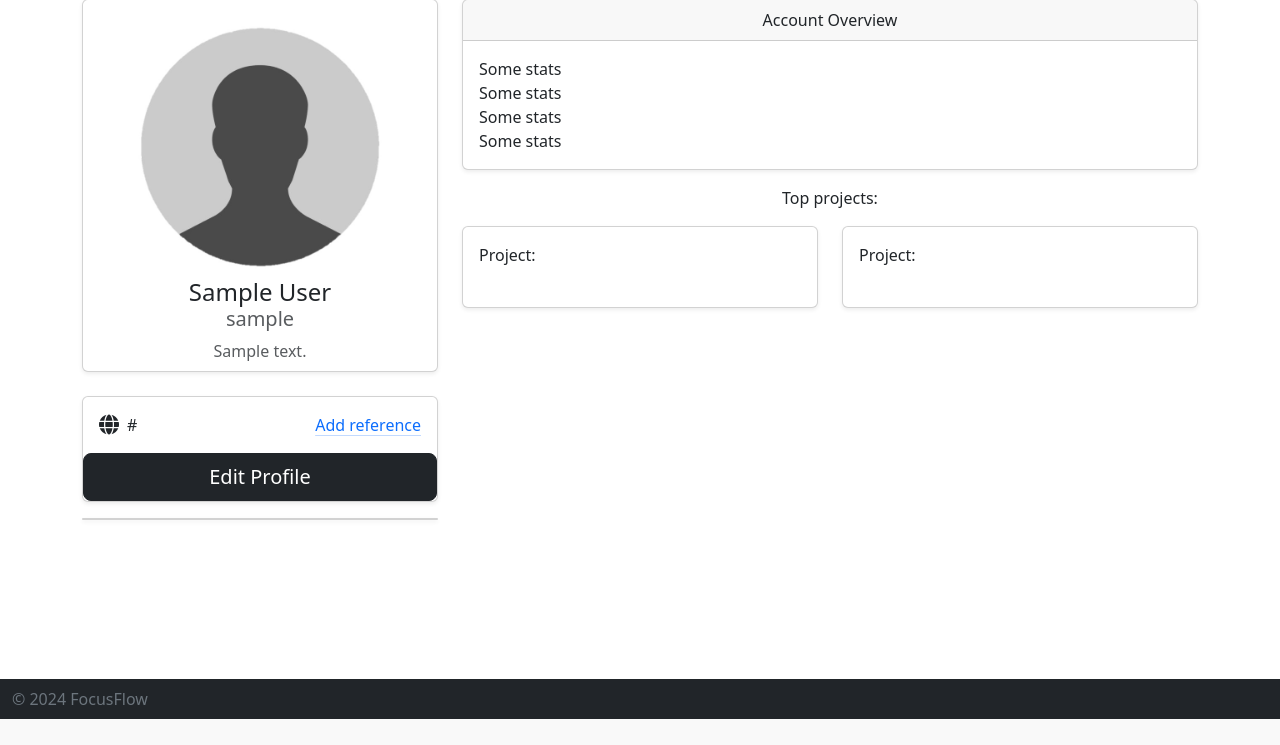
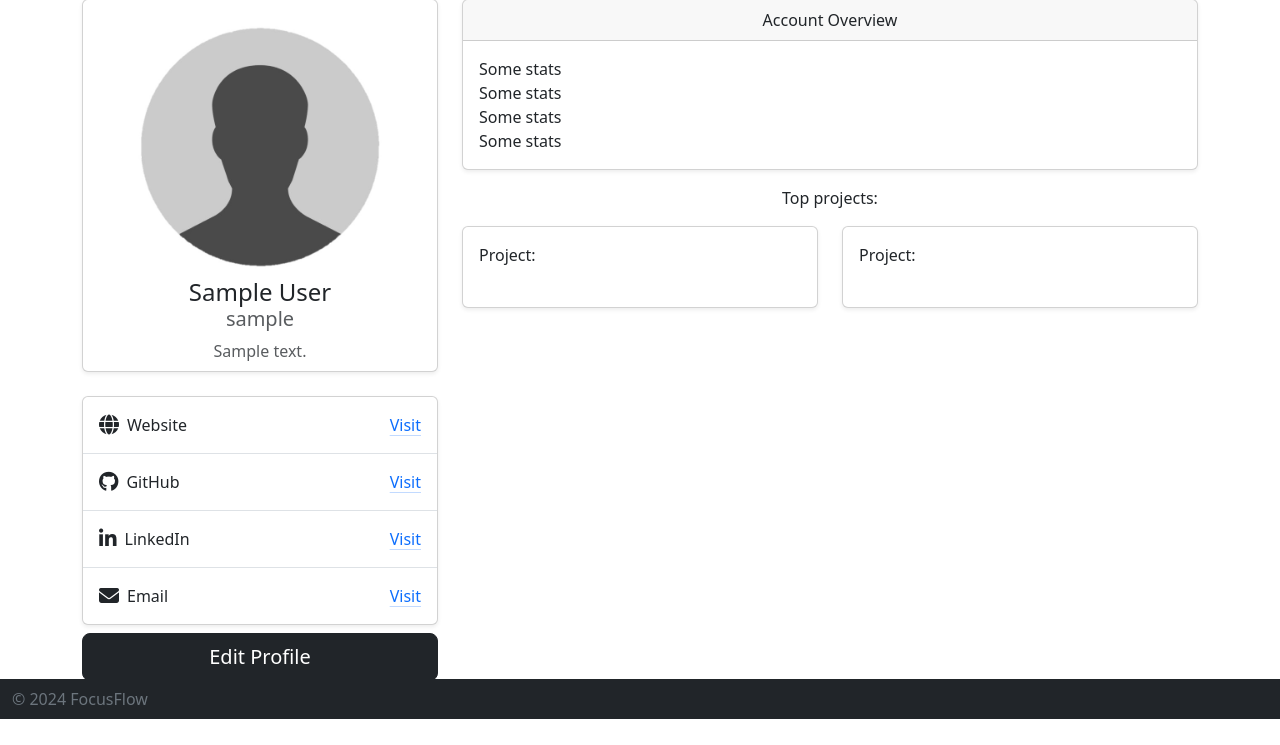
Before and after one commit to NikitaPash/FocusFlow, a Django app: a page that uses templates/base/base.html in a window 1280 px wide. Shown: the part 81-826 px from the top of the page. Before the commit the page ends 800 px from the top, so only its background shows below. Run offline with Django 5.2, Linux system fonts and the light colour scheme; a user stored in the database is signed in; tables that the repository leaves empty hold one stand-in row (values such as "Sample post"); some libraries are stand-ins or nearby versions.

Commit message:
Address security and styling of user profile data

```diff
--- a/homepage_and_profile/forms.py
+++ b/homepage_and_profile/forms.py
@@ -14,7 +14,6 @@ class ProfileForm(forms.ModelForm):
     class Meta:
         model = Profile
         fields = ("bio", "full_name", "website", "github", "linkedin", "email")
-
 
     def save(self, commit=True):
         instance = super().save(commit=False)
--- a/homepage_and_profile/views.py
+++ b/homepage_and_profile/views.py
@@ -1,5 +1,6 @@
 from django.contrib.auth.decorators import login_required
 from django.shortcuts import render, get_object_or_404, redirect
+from django.core.exceptions import PermissionDenied
 
 from homepage_and_profile.forms import ProfileForm
 from user_auth.models import User
@@ -11,7 +12,10 @@ def home(request):
 
 @login_required
 def profile(request, username):
+    user = get_object_or_404(User, username=username)
     if request.method == "POST":
+        if request.user != user:
+            raise PermissionDenied()
         profile_form = ProfileForm(request.POST, instance=request.user.profile)
         if profile_form.is_valid():
             profile_form.save()
@@ -19,10 +23,18 @@ def profile(request, username):
     else:
         profile_form = ProfileForm(instance=request.user.profile)
 
-    user = get_object_or_404(User, username=username)
+    link_fields = [
+        {"name": "Website", "icon": "fas fa-globe", "link": f"{user.profile.website}", },
+        {"name": "GitHub", "icon": "fab fa-github", "link": f"{user.profile.github}"},
+        {"name": "LinkedIn", "icon": "fa-brands fa-linkedin-in", "link": f"{user.profile.linkedin}"},
+        {"name": "Email", "icon": "fa-solid fa-envelope", "link": f"mailto:{user.profile.email}"}
+    ]
+
+    link_fields = [item for item in link_fields if item["link"]]
+
     context = {
-        "username": username,
-        "user_profile": user.profile,
+        "link_fields": link_fields,
+        "user": user,
         "profile_form": profile_form,
     }
     return render(request, "homepage_and_profile/profile.html", context)
--- a/templates/base/base.html
+++ b/templates/base/base.html
@@ -9,7 +9,7 @@
     <link href="https://cdn.jsdelivr.net/npm/bootstrap@5.3.3/dist/css/bootstrap.min.css" rel="stylesheet" integrity="sha384-QWTKZyjpPEjISv5WaRU9OFeRpok6YctnYmDr5pNlyT2bRjXh0JMhjY6hW+ALEwIH" crossorigin="anonymous">
     <link href="https://cdn.jsdelivr.net/npm/bootstrap-icons/font/bootstrap-icons.css" rel="stylesheet">
     <link rel="shortcut icon" type="image/png" href="{% static 'images/favicon.png' %}" >
-    <link href="{% static 'сss/style.css' %}" rel="stylesheet" >
+    <link href="{% static 'styles/style.css' %}" rel="stylesheet" >
     <script src="https://kit.fontawesome.com/9636a4c14d.js" crossorigin="anonymous"></script>
     <title>{% block title %}Focus Flow{% endblock %}</title>
     {% block extra_head %}{% endblock %}
--- a/templates/base/navbar.html
+++ b/templates/base/navbar.html
@@ -33,16 +33,16 @@
           </li>
         </ul>
         <ul class="navbar-nav ms-auto">
-            {% if user.is_authenticated %}
+            {% if request.user.is_authenticated %}
             <li class="nav-item">
-                <a class="nav-link disabled" href="#">Welcome, {{ user.username }}!</a>
+                <a class="nav-link disabled" href="#">Welcome, {{ request.user.username }}!</a>
             </li>
             <li class="nav-item dropdown" data-bs-theme="dark">
                     <button class="btn btn-dark dropdown-toggle" type="button" id="profileDropdown" data-bs-toggle="dropdown" aria-expanded="false">
                         <img src="{% static 'images/profile_placeholder.jpg' %}" width="30" height="30" class="d-inline-block align-top rounded-circle" alt="profile" loading="lazy">
                     </button>
                     <ul class="dropdown-menu dropdown-menu-end" aria-labelledby="profileDropdown">
-                        <li><a class="dropdown-item" href="{% url 'profile' user.username %}">Profile</a></li>
+                        <li><a class="dropdown-item" href="{% url 'profile' request.user.username %}">Profile</a></li>
                         <li><hr class="dropdown-divider"></li>
                         <li><a class="dropdown-item" href="{% url 'logout' %}">Logout</a></li>
                     </ul>
--- a/templates/homepage_and_profile/profile.html
+++ b/templates/homepage_and_profile/profile.html
@@ -6,6 +6,7 @@
 </head>
 <body>
 {% block content %}
+
 <div class="container py-3">
 <div class="row">
   <div class="col-lg-4">
@@ -13,14 +14,14 @@
       <div class="card-body text-center pb-0">
         <img src="{% static 'images/profile_placeholder.jpg' %}" alt="avatar"
         class="rounded-circle img-fluid" style="width: 250px;">
-        {% if user_profile.full_name %}
-        <h4 class="mb-0">{{ user_profile.full_name }}</h4>
+        {% if user.profile.full_name %}
+        <h4 class="mb-0">{{ user.profile.full_name }}</h4>
         {% endif %}
-        <h5 class="text-muted mb-2">{{ username }}</h5>
-        {% if user_profile.bio %}
-        <p class="text-muted mb-2">{{ user_profile.bio }}</p>
+        <h5 class="text-muted mb-2">{{ user.username }}</h5>
+        {% if user.profile.bio %}
+        <p class="text-muted mb-2">{{ user.profile.bio }}</p>
         {% endif %}
-        {% if user.username != username %}
+        {% if user != request.user %}
         <div class="d-flex justify-content-center mb-3">
           <button  type="button" class="btn btn-primary">Follow</button>
           <button  type="button" class="btn btn-outline-primary ms-1">Message</button>
@@ -29,53 +30,36 @@
       </div>
     </div>
 
+    {% with profile=user.profile %}
+    {% if profile.website or profile.github or profile.linkedin or profile.email %}
     <div class="card mb-4 shadow-sm mb-lg-0">
       <div class="card-body p-0">
         <ul class="list-group list-group-flush rounded-3">
-          {% if user_profile.website %}
-          <li class="list-group-item d-flex justify-content-between align-items-center p-3">
+            {% for field in link_fields %}
+            <li class="list-group-item d-flex justify-content-between align-items-center p-3">
             <div class="d-flex align-items-center">
-              <i class="fas fa-globe fa-lg me-2"></i>
-              <p class="mb-0">{{ user_profile.website }}</p>
+              <i class="{{ field.icon }} fa-lg me-2"></i>
+              <p class="mb-0">{{ field.name }}</p>
             </div>
-            <a href="#" class="link-primary link-offset-2 link-underline-opacity-25 link-underline-opacity-100-hover">Add reference</a>
+            <a href="{{ field.link }}" class="link-primary link-offset-2 link-underline-opacity-25 link-underline-opacity-100-hover">Visit</a>
           </li>
-          {% elif user_profile.github %} }
-          <li class="list-group-item d-flex justify-content-between align-items-center p-3">
-            <div class="d-flex align-items-center">
-              <i class="fab fa-github fa-lg text-body me-2"></i>
-              <p class="mb-0">{{ user_profile.github }}</p>
-            </div>
-            <a href="#" class="link-primary link-offset-2 link-underline-opacity-25 link-underline-opacity-100-hover">Add reference</a>
-          </li>
-          {% elif user_profile.linkedin %}
-          <li class="list-group-item d-flex justify-content-between align-items-center p-3">
-            <div class="d-flex align-items-center">
-              <i class="fa-brands fa-linkedin-in fa-lg" style="color: black; margin-right: 0.5rem;"></i>
-              <p class="mb-0">{{ user_profile.linkedin }}</p>
-            </div>
-            <a href="#" class="link-primary link-offset-2 link-underline-opacity-25 link-underline-opacity-100-hover">Add reference</a>
-          </li>
-          {% elif user_profile.email %}
-          <li class="list-group-item d-flex justify-content-between align-items-center p-3">
-            <div class="d-flex align-items-center">
-                <i class="fa-solid fa-envelope" style="color: black; margin-right: 0.5rem;"></i>
-                <p class="mb-0">{{ user_profile.email }}</p>
-            </div>
-            <a href="#" class="link-primary link-offset-2 link-underline-opacity-25 link-underline-opacity-100-hover">Add reference</a>
-          </li>
-          {% endif %}
+          {% endfor %}
         </ul>
-        <div class="d-grid mx-auto">
-            <button type="button" name="edit_profile" id="editProfileButton" class="btn btn-dark btn-lg btn-block wider-button">
-                Edit Profile
-            </button>
-        </div>
       </div>
     </div>
+    {% endif %}
+    {% endwith %}
+
+    {% if request.user == user %}
+    <div class="d-grid mx-auto">
+        <button type="button" name="edit_profile" id="editProfileButton" class="btn btn-dark btn-lg btn-block wider-button mt-2">
+            Edit Profile
+        </button>
+    </div>
+    {% endif %}
     {% if profile_form %}
-    <div class="card mt-3 shadow-sm justify-content-center">
-        <div class="card-body text-left" id="editProfileForm" style="display: none;">
+    <div class="card mt-3 shadow-sm justify-content-center" id="editProfileForm"  style="display: none;">
+        <div class="card-body text-left">
             <form method="post">
                 {% csrf_token %}
                 <div class="form-group my-3">
@@ -136,6 +120,13 @@
                 <div class="form-group my-3">
                     <label for="InputEmail">Email:</label>
                     <input class="form-control" name="email" id="InputEmail" placeholder="Enter Email" style="width: 100%;">
+                    {% if profile_form.errors.email %}
+                      <ul class="field-errors mb-0">
+                          {% for err in profile_form.errors.email %}
+                             <li class="text-danger">{{ err }}</li>
+                          {% endfor %}
+                      </ul>
+                    {% endif %}
                 </div>
                 <button type="submit" name="edit_profile_submit" class="btn btn-primary">Save Changes</button>
                 <button type="button" id="cancelButton" class="btn btn-secondary">Cancel</button>
```
Also changed, not shown: homepage_and_profile/migrations/0002_alter_profile_bio_alter_profile_email_and_more.py (deleted), homepage_and_profile/migrations/0010_alter_profile_bio_alter_profile_email_and_more.py (deleted), static/styles/style.css (renamed from static/сss/style.css).
